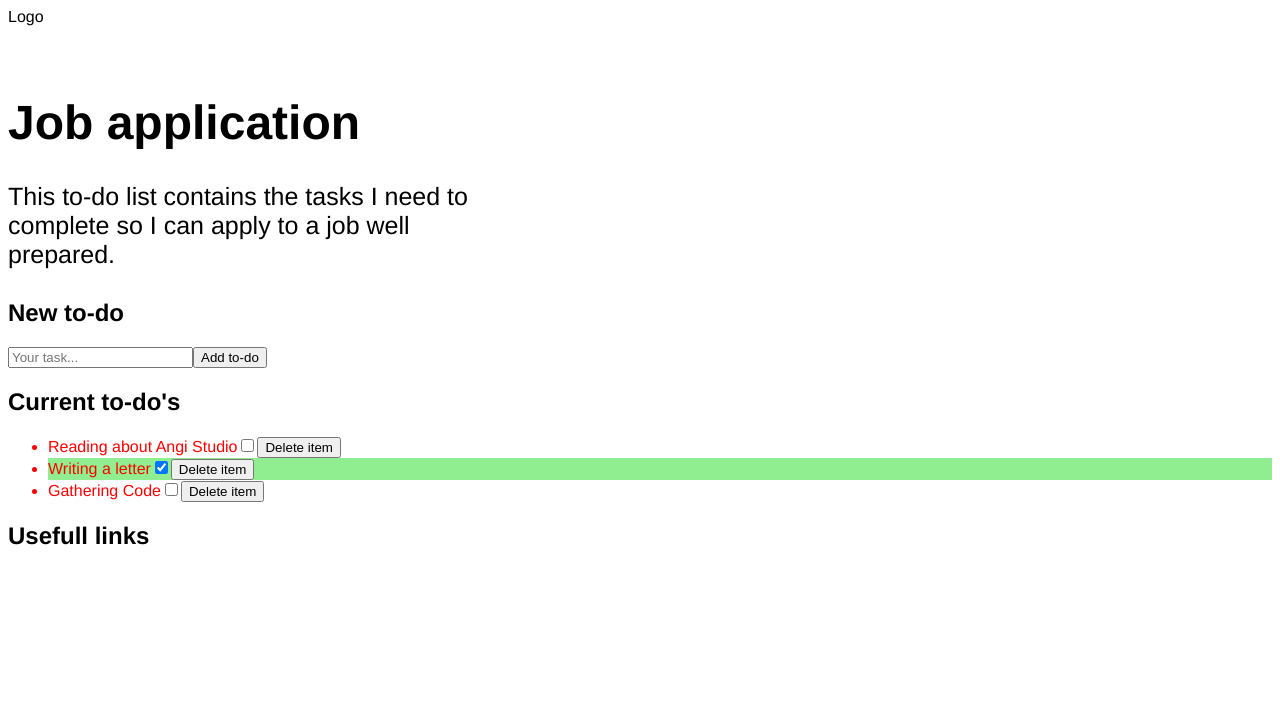
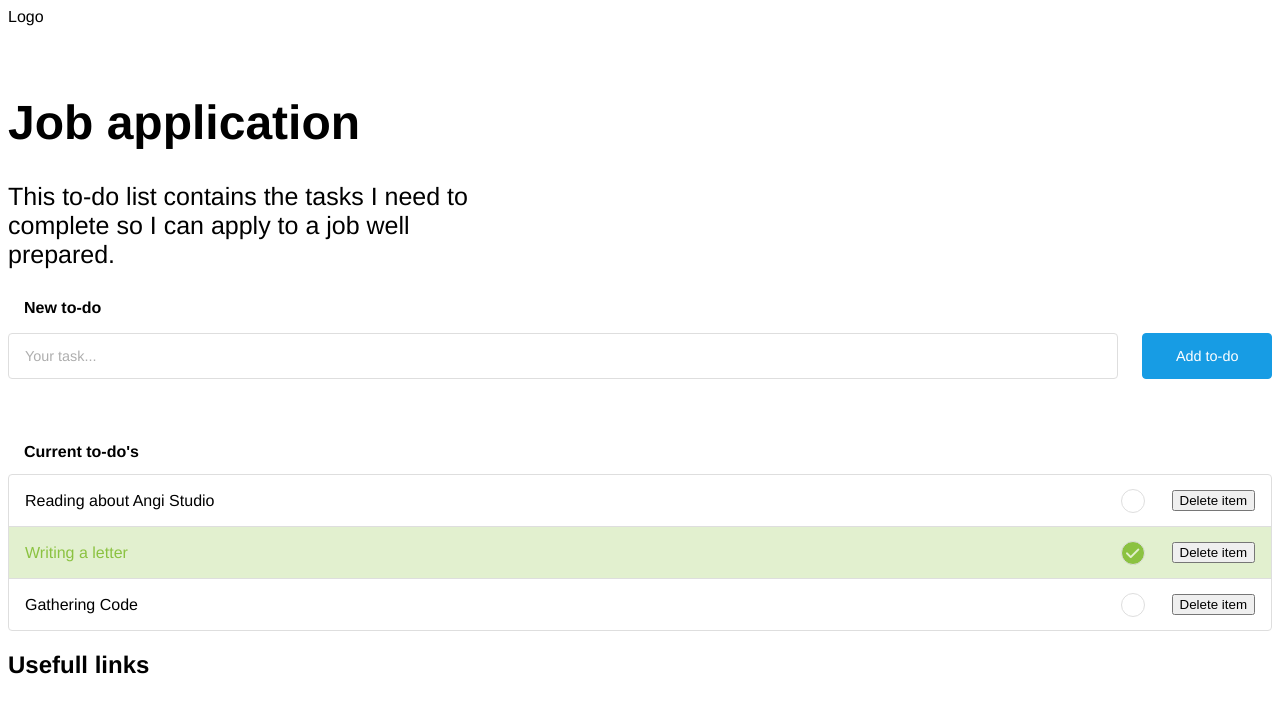
Before and after one commit to HenkLangeveld/angi-to-do-2, a Vue app: page / in a window 1280 px wide. Shown: the top 712 px of the page. Built offline with nearby package versions, Linux system fonts and the light colour scheme.

Commit message:
Put ToDoList in own component and add styling

```diff
--- a/public/index.html
+++ b/public/index.html
@@ -1,15 +1,26 @@
 <!DOCTYPE html>
 <html lang="">
   <head>
-    <meta charset="utf-8">
-    <meta http-equiv="X-UA-Compatible" content="IE=edge">
-    <meta name="viewport" content="width=device-width,initial-scale=1.0">
-    <link rel="icon" href="<%= BASE_URL %>favicon.ico">
+    <meta charset="utf-8" />
+    <meta http-equiv="X-UA-Compatible" content="IE=edge" />
+    <meta name="viewport" content="width=device-width,initial-scale=1.0" />
+    <link rel="icon" href="<%= BASE_URL %>favicon.ico" />
     <title><%= htmlWebpackPlugin.options.title %></title>
+    <link
+      rel="stylesheet"
+      href="https://cdnjs.cloudflare.com/ajax/libs/font-awesome/6.0.0-beta3/css/all.min.css"
+      integrity="sha512-Fo3rlrZj/k7ujTnHg4CGR2D7kSs0v4LLanw2qksYuRlEzO+tcaEPQogQ0KaoGN26/zrn20ImR1DfuLWnOo7aBA=="
+      crossorigin="anonymous"
+      referrerpolicy="no-referrer"
+    />
   </head>
   <body>
     <noscript>
-      <strong>We're sorry but <%= htmlWebpackPlugin.options.title %> doesn't work properly without JavaScript enabled. Please enable it to continue.</strong>
+      <strong
+        >We're sorry but <%= htmlWebpackPlugin.options.title %> doesn't work
+        properly without JavaScript enabled. Please enable it to
+        continue.</strong
+      >
     </noscript>
     <div id="app"></div>
     <!-- built files will be auto injected -->
--- a/src/App.vue
+++ b/src/App.vue
@@ -2,114 +2,29 @@
   <div class="o-wrapper">
     <the-header></the-header>
     <main>
-      <h2>New to-do</h2>
-      <new-item @add-item="addToDo"></new-item>
-
-      <h2>Current to-do's</h2>
-      <ul>
-        <to-do
-          v-for="toDo in toDos"
-          :key="toDo.id"
-          :id="toDo.id"
-          :toDo="toDo.value"
-          :isDone="toDo.isDone"
-          @toggle-is-done="toggleIsDone"
-          @deleteItem="deleteItem"
-        ></to-do>
-      </ul>
+      <to-do-list></to-do-list>
     </main>
     <the-footer></the-footer>
   </div>
-  <!-- o-wrapper -->
 </template>
 
 <script>
 import TheHeader from "./components/TheHeader.vue";
 import TheFooter from "./components/TheFooter.vue";
-import ToDo from "./components/ToDo.vue";
-import NewItem from "./components/NewItem.vue";
+import ToDoList from "./components/ToDoList.vue";
 
 export default {
   components: {
     TheHeader,
     TheFooter,
-    ToDo,
-    NewItem,
-  },
-  data() {
-    return {
-      id: 3,
-      toDos: [
-        {
-          id: 1,
-          value: "Reading about Angi Studio",
-          isDone: false,
-        },
-        {
-          id: 2,
-          value: "Writing a letter",
-          isDone: true,
-        },
-        {
-          id: 3,
-          value: "Gathering Code",
-          isDone: false,
-        },
-      ],
-    };
-  },
-  methods: {
-    toggleIsDone(id) {
-      const identifiedToDo = this.toDos.find((toDo) => toDo.id === id);
-      identifiedToDo.isDone = !identifiedToDo.isDone;
-    },
-    addToDo(item) {
-      this.id++;
-      this.toDos.push({
-        id: this.id,
-        value: item,
-        isDone: false,
-      });
-    },
-    deleteItem(item) {
-      this.toDos = this.toDos.filter((toDo) => toDo.id !== item);
-    },
+    ToDoList,
   },
 };
 </script>
 
 <style lang="scss">
-$breakpoint-1: 600px;
-
 #app {
   font-family: Avenir, Helvetica, Arial, sans-serif;
-  .c-main-header {
-    &__logo {
-      width: 106.3px;
-    }
-
-    &__title {
-      font-size: 2.3rem;
-      font-weight: 600;
-      margin-top: 30px;
-
-      @media (min-width: $breakpoint-1) {
-        font-size: 3rem;
-        margin-top: 68.8px;
-      }
-    }
-
-    &__text {
-      font-weight: 300;
-      max-width: 36ch;
-      margin-top: 1rem;
-
-      @media (min-width: $breakpoint-1) {
-        font-size: 1.5625rem;
-        margin-bottom: 30px;
-      }
-    }
-  }
 
   // -webkit-font-smoothing: antialiased;
   // -moz-osx-font-smoothing: grayscale;
--- a/src/components/NewItem.vue
+++ b/src/components/NewItem.vue
@@ -41,3 +41,68 @@ export default {
 //   },
 // })
 </script>
+
+<style lang="scss">
+$primary-color: #179ce4;
+$text-color--inverted: #ffffff;
+$text-color--light: #aeaeae;
+$border-color: #dedede;
+$breakpoint-1: 600px;
+
+.c-app {
+  &__form {
+    display: grid;
+    grid-template-columns: 1fr auto;
+    align-content: center;
+    column-gap: 0.7rem;
+    margin: 1rem 0 2rem;
+
+    @media (min-width: $breakpoint-1) {
+      column-gap: 1.5rem;
+      margin: 1rem 0 4rem;
+    }
+
+    &-input,
+    &-button {
+      font-family: inherit;
+      font-size: 0.9rem;
+    }
+
+    &-input {
+      border: 1px solid $border-color;
+      border-radius: 4px;
+      padding-inline: 1rem;
+      transition: border-color 0.5s;
+
+      &::placeholder {
+        color: $text-color--light;
+      }
+
+      &:hover,
+      &:focus {
+        border: 2px solid $primary-color;
+        outline: none;
+      }
+    }
+  }
+}
+
+.o-button {
+  background-color: $primary-color;
+  border: 1px solid $primary-color;
+  border-radius: 4px;
+  color: $text-color--inverted;
+  padding: 0.875rem 1rem;
+  transition: background-color 0.3s, border-color 0.3s;
+
+  @media (min-width: $breakpoint-1) {
+    padding: 0.875rem 2.038rem;
+  }
+
+  &:hover,
+  &:focus {
+    background-color: lighten($primary-color, 15%);
+    border-color: lighten($primary-color, 15%);
+  }
+}
+</style>
--- a/src/components/TheHeader.vue
+++ b/src/components/TheHeader.vue
@@ -8,3 +8,35 @@
     </p>
   </header>
 </template>
+
+<style lang="scss" scoped>
+$breakpoint-1: 600px;
+
+.c-main-header {
+  &__logo {
+    width: 106.3px;
+  }
+
+  &__title {
+    font-size: 2.3rem;
+    font-weight: 600;
+    margin-top: 30px;
+
+    @media (min-width: $breakpoint-1) {
+      font-size: 3rem;
+      margin-top: 68.8px;
+    }
+  }
+
+  &__text {
+    font-weight: 300;
+    max-width: 36ch;
+    margin-top: 1rem;
+
+    @media (min-width: $breakpoint-1) {
+      font-size: 1.5625rem;
+      margin-bottom: 30px;
+    }
+  }
+}
+</style>
--- a/src/components/ToDo.vue
+++ b/src/components/ToDo.vue
@@ -1,7 +1,13 @@
 <template>
   <li class="c-app__list-item" :class="{ 'is-done': isDone }">
     <label :for="id">{{ toDo }}</label>
-    <input type="checkbox" :id="id" :checked="isDone" @click="toggleIsDone" />
+    <input
+      type="checkbox"
+      class="c-app__list-item__checkbox"
+      :id="id"
+      :checked="isDone"
+      @click="toggleIsDone"
+    />
     <button @click="deleteToDo">Delete item</button>
   </li>
 </template>
@@ -66,11 +72,98 @@ export default {
 </script>
 
 <style lang="scss">
-.c-app__list-item {
-  color: red;
+$primary-color: #179ce4;
+$text-color--light: #aeaeae;
+$border-color: #dedede;
+$done-color: #8bc241;
+$done-color--light: #e2f0cf;
+
+$breakpoint-1: 600px;
+
+.c-app {
+  &__list {
+    padding: 0;
+    margin-top: 0.75rem;
+    border: 1px solid $border-color;
+    border-radius: 4px;
+
+    li + li {
+      border-top: 1px solid $border-color;
+    }
+
+    &-item {
+      display: grid;
+      grid-template-columns: 1fr auto auto;
+      align-content: center;
+      column-gap: 0.7rem;
+      padding-inline: 1rem;
+      min-height: 51px;
+      align-items: center;
+      transition: background-color 0.3s, color 0.3s;
+
+      @media (min-width: $breakpoint-1) {
+        column-gap: 1.5rem;
+      }
+
+      &--edit {
+        font-size: inherit;
+        width: 100%;
+        min-height: 51px;
+        border: 2px solid $primary-color;
+        border-radius: 4px;
+        padding: 0 1rem;
+        color: inherit;
+        background-color: inherit;
+      }
+
+      &__checkbox {
+        cursor: pointer;
+        position: relative;
+        appearance: none;
+        width: 1.5rem;
+        height: 1.5rem;
+        border: 1px solid $border-color;
+        border-radius: 50%;
+        transition: border-color 0.3s, background-color 0.3s;
+
+        &:hover {
+          border: 2px solid $done-color;
+          background-color: $done-color--light;
+        }
+
+        &::after {
+          content: "\f00c";
+          position: absolute;
+          left: 50%;
+          top: 50%;
+          transform: translate(-50%, -50%);
+          font-family: "Font Awesome 5 Free";
+          font-size: 0.95rem;
+          font-weight: 900;
+          font-style: normal;
+          font-variant: normal;
+          text-rendering: auto;
+          -webkit-font-smoothing: antialiased;
+          color: $done-color--light;
+          opacity: 0;
+          transition: opacity 0.3s;
+        }
+
+        &:checked {
+          color: $done-color--light;
+          background-color: $done-color;
+
+          &::after {
+            opacity: 1;
+          }
+        }
+      }
+    }
+  }
 }
 
 .is-done {
-  background-color: lightgreen;
+  color: $done-color;
+  background-color: $done-color--light;
 }
 </style>
--- /dev/null
+++ b/src/components/ToDoList.vue
@@ -0,0 +1,92 @@
+<template>
+  <h2 class="c-app__title">New to-do</h2>
+  <new-item @add-item="addToDo"></new-item>
+
+  <h2 class="c-app__title">Current to-do's</h2>
+  <p class="c-app__has-no-list" v-if="toDos.length === 0">
+    No current things to do.
+  </p>
+  <ul class="c-app__list" v-else>
+    <to-do
+      v-for="toDo in toDos"
+      :key="toDo.id"
+      :id="toDo.id"
+      :toDo="toDo.value"
+      :isDone="toDo.isDone"
+      @toggle-is-done="toggleIsDone"
+      @deleteItem="deleteItem"
+    ></to-do>
+  </ul>
+</template>
+
+<script>
+import ToDo from "./ToDo.vue";
+import NewItem from "./NewItem.vue";
+
+export default {
+  components: {
+    ToDo,
+    NewItem,
+  },
+  data() {
+    return {
+      id: 3,
+      toDos: [
+        {
+          id: 1,
+          value: "Reading about Angi Studio",
+          isDone: false,
+        },
+        {
+          id: 2,
+          value: "Writing a letter",
+          isDone: true,
+        },
+        {
+          id: 3,
+          value: "Gathering Code",
+          isDone: false,
+        },
+      ],
+    };
+  },
+  methods: {
+    toggleIsDone(id) {
+      const identifiedToDo = this.toDos.find((toDo) => toDo.id === id);
+      identifiedToDo.isDone = !identifiedToDo.isDone;
+    },
+    addToDo(item) {
+      this.id++;
+      this.toDos.push({
+        id: this.id,
+        value: item,
+        isDone: false,
+      });
+    },
+    deleteItem(item) {
+      this.toDos = this.toDos.filter((toDo) => toDo.id !== item);
+    },
+  },
+};
+</script>
+
+<style lang="scss">
+$text-color--light: #aeaeae;
+$border-color: #dedede;
+
+.c-app {
+  &__title {
+    font-size: 1rem;
+    font-weight: 600;
+    padding-inline: 1rem;
+  }
+
+  &__has-no-list {
+    margin-top: 0.75rem;
+    border: 1px solid $border-color;
+    border-radius: 4px;
+    padding: 1rem;
+    color: $text-color--light;
+  }
+}
+</style>
```
